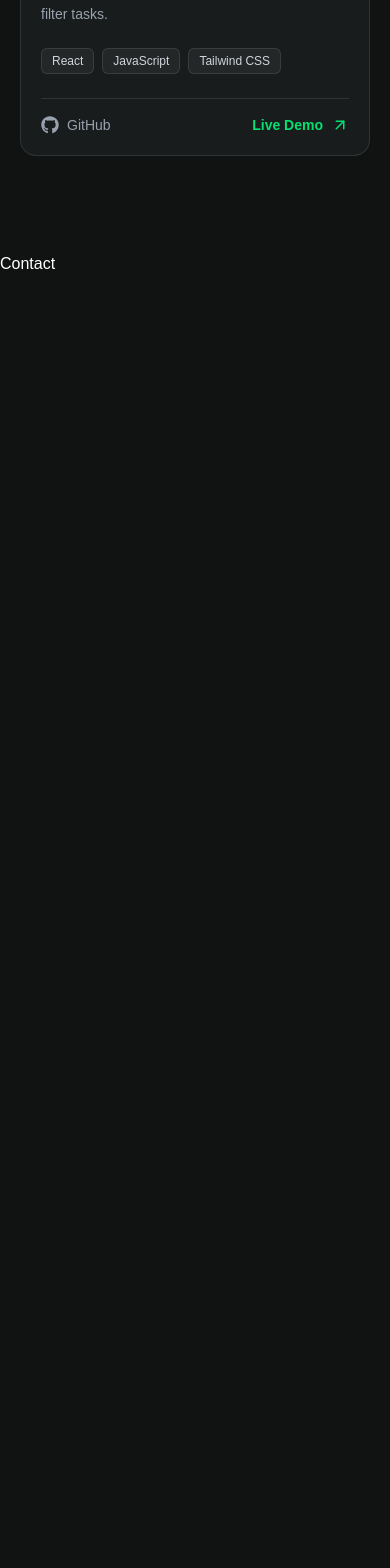
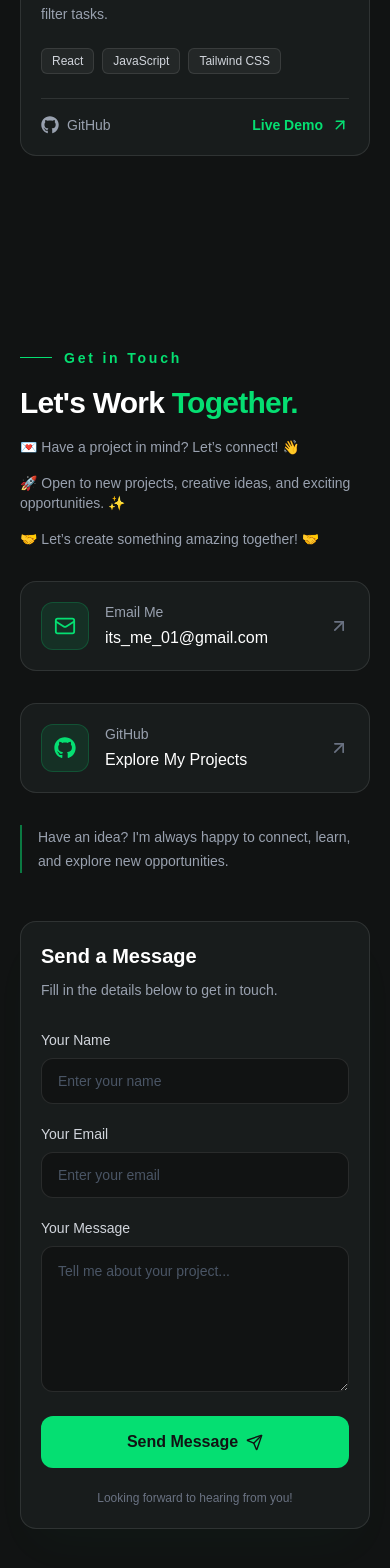
Before and after one commit to Amanv-08/my-portfolio-react, a React (Vite) app: page / in a window 390 px wide. Shown: the part 3326-4894 px from the top of the page. Before the commit the page ends 3602 px from the top, so only its background shows below. Built offline with nearby package versions, Linux system fonts and the light colour scheme.

Commit message:
added contact page UI

```diff
--- a/src/pages/Contact.jsx
+++ b/src/pages/Contact.jsx
@@ -1,8 +1,177 @@
+import { motion } from "framer-motion";
+import { FaGithub } from "react-icons/fa";
+import { Mail, ArrowUpRight, Send } from "lucide-react";
 
 const Contact = () => {
     return (
-        <div>Contact</div>
-    )
-}
+        <section id="contact" className="relative flex min-h-screen items-center overflow-x-hidden bg-[#111313] px-5 py-24 text-white sm:px-8 md:px-12">
+            <div className="mx-auto grid w-full max-w-7xl items-center gap-12 lg:grid-cols-2 lg:gap-16">
 
-export default Contact
+                {/* Left Column */}
+                <motion.div
+                    initial={{ opacity: 0, x: -25 }}
+                    whileInView={{ opacity: 1, x: 0 }}
+                    viewport={{ once: true, amount: 0.2 }}
+                    transition={{ duration: 0.7 }}
+                    className="flex flex-col gap-8"
+                >
+                    <div>
+                        <p className="mb-4 flex items-center gap-3 text-sm font-semibold tracking-[0.2em] text-green-400">
+                            <span className="h-px w-8 bg-green-400" />
+                            Get in Touch
+                        </p>
+
+                        <h2 className="text-3xl font-bold leading-tight tracking-tight sm:text-4xl lg:text-5xl">
+                            Let's Work{" "}
+                            <span className="text-green-400">Together.</span>
+                        </h2>
+
+                        <p className="mt-4 max-w-lg text-sm text-gray-400 sm:text-base">
+                            💌 Have a project in mind? Let’s connect! 👋
+                        </p>
+                        <p className="mt-4 max-w-lg text-sm text-gray-400 sm:text-base">
+                            🚀 Open to new projects, creative ideas, and exciting opportunities. ✨
+                        </p>
+                        <p className="mt-4 max-w-lg text-sm text-gray-400 sm:text-base">
+                            🤝 Let’s create something amazing together! 🤝
+                        </p>
+                    </div>
+
+                    {/* Email Card */}
+                    <a
+                        href="mailto:its_me_01@gmail.com"
+                        className="group flex items-center gap-4 rounded-2xl border border-white/10 bg-[#181c1c] p-5 transition duration-300 hover:border-green-400/40 hover:bg-[#1b211e]"
+                    >
+                        <div className="flex h-12 w-12 shrink-0 items-center justify-center rounded-xl border border-green-400/20 bg-green-400/10 text-green-400 transition group-hover:bg-green-400 group-hover:text-[#111313]">
+                            <Mail size={22} />
+                        </div>
+
+                        <div className="min-w-0 flex-1">
+                            <p className="text-sm text-gray-400">Email Me</p>
+                            <p className="mt-1 break-all font-medium text-white">
+                                its_me_01@gmail.com
+                            </p>
+                        </div>
+
+                        <ArrowUpRight
+                            size={20}
+                            className="shrink-0 text-gray-500 transition group-hover:-translate-y-1 group-hover:translate-x-1 group-hover:text-green-400"
+                        />
+                    </a>
+
+                    {/* GitHub Card */}
+                    <a
+                        href="https://github.com/Amanv_08"
+                        target="_blank"
+                        rel="noopener noreferrer"
+                        className="group flex items-center gap-4 rounded-2xl border border-white/10 bg-[#181c1c] p-5 transition duration-300 hover:border-green-400/40 hover:bg-[#1b211e]"
+                    >
+                        <div className="flex h-12 w-12 shrink-0 items-center justify-center rounded-xl border border-green-400/20 bg-green-400/10 text-green-400 transition group-hover:bg-green-400 group-hover:text-[#111313]">
+                            <FaGithub size={22} />
+                        </div>
+
+                        <div className="min-w-0 flex-1">
+                            <p className="text-sm text-gray-400">GitHub</p>
+                            <p className="mt-1 font-medium text-white">
+                                Explore My Projects
+                            </p>
+                        </div>
+
+                        <ArrowUpRight
+                            size={20}
+                            className="shrink-0 text-gray-500 transition group-hover:-translate-y-1 group-hover:translate-x-1 group-hover:text-green-400"
+                        />
+                    </a>
+
+                    <div className="border-l-2 border-green-400/50 pl-4">
+                        <p className="text-sm leading-6 text-gray-400">
+                            Have an idea? I'm always happy to connect, learn, and
+                            explore new opportunities.
+                        </p>
+                    </div>
+                </motion.div>
+
+                {/* Right Column — Contact Form UI */}
+                <motion.div
+                    initial={{ opacity: 0, x: 25 }}
+                    whileInView={{ opacity: 1, x: 0 }}
+                    viewport={{ once: true, amount: 0.2 }}
+                    transition={{ duration: 0.7 }}
+                    className="w-full rounded-2xl border border-white/10 bg-[#181c1c] p-5 shadow-2xl shadow-green-400/3 sm:p-8"
+                >
+                    <div className="mb-7">
+                        <h3 className="text-xl font-semibold sm:text-2xl">
+                            Send a Message
+                        </h3>
+
+                        <p className="mt-2 text-sm leading-6 text-gray-400">
+                            Fill in the details below to get in touch.
+                        </p>
+                    </div>
+
+                    <form className="flex flex-col gap-5">
+                        <div className="flex flex-col gap-2">
+                            <label htmlFor="name"
+                                className="text-sm font-medium text-gray-300">
+                                Your Name
+                            </label>
+
+                            <input
+                                id="name"
+                                name="name"
+                                type="text"
+                                placeholder="Enter your name"
+                                className="w-full rounded-xl border border-white/10 bg-[#111313] px-4 py-3 text-sm text-white outline-none transition placeholder:text-gray-600 focus:border-green-400/60 focus:ring-2 focus:ring-green-400/10"
+                            />
+                        </div>
+
+                        <div className="flex flex-col gap-2">
+                            <label htmlFor="email"
+                                className="text-sm font-medium text-gray-300"
+                            >
+                                Your Email
+                            </label>
+
+                            <input
+                                id="email"
+                                name="email"
+                                type="email"
+                                placeholder="Enter your email"
+                                className="w-full rounded-xl border border-white/10 bg-[#111313] px-4 py-3 text-sm text-white outline-none transition placeholder:text-gray-600 focus:border-green-400/60 focus:ring-2 focus:ring-green-400/10"
+                            />
+                        </div>
+
+                        <div className="flex flex-col gap-2">
+                            <label htmlFor="message"
+                                className="text-sm font-medium text-gray-300"
+                            >
+                                Your Message
+                            </label>
+
+                            <textarea
+                                id="message"
+                                name="message"
+                                rows={5}
+                                placeholder="Tell me about your project..."
+                                className="w-full resize-y rounded-xl border border-white/10 bg-[#111313] px-4 py-3 text-sm leading-6 text-white outline-none transition placeholder:text-gray-600 focus:border-green-400/60 focus:ring-2 focus:ring-green-400/10"
+                            />
+                        </div>
+
+                        <button type="button"
+                            className="group mt-1 inline-flex w-full items-center justify-center gap-2 rounded-xl bg-green-400 px-5 py-3.5 font-semibold text-[#111313] transition duration-300 hover:bg-green-300 active:scale-[0.98]"
+                        >
+                            Send Message
+                            <Send size={17} className="transition-transform group-hover:translate-x-1" />
+                        </button>
+                    </form>
+
+                    <p className="mt-5 text-center text-xs leading-5 text-gray-500">
+                        Looking forward to hearing from you!
+                    </p>
+                </motion.div>
+            </div>
+        </section>
+    );
+};
+
+export default Contact;
```
